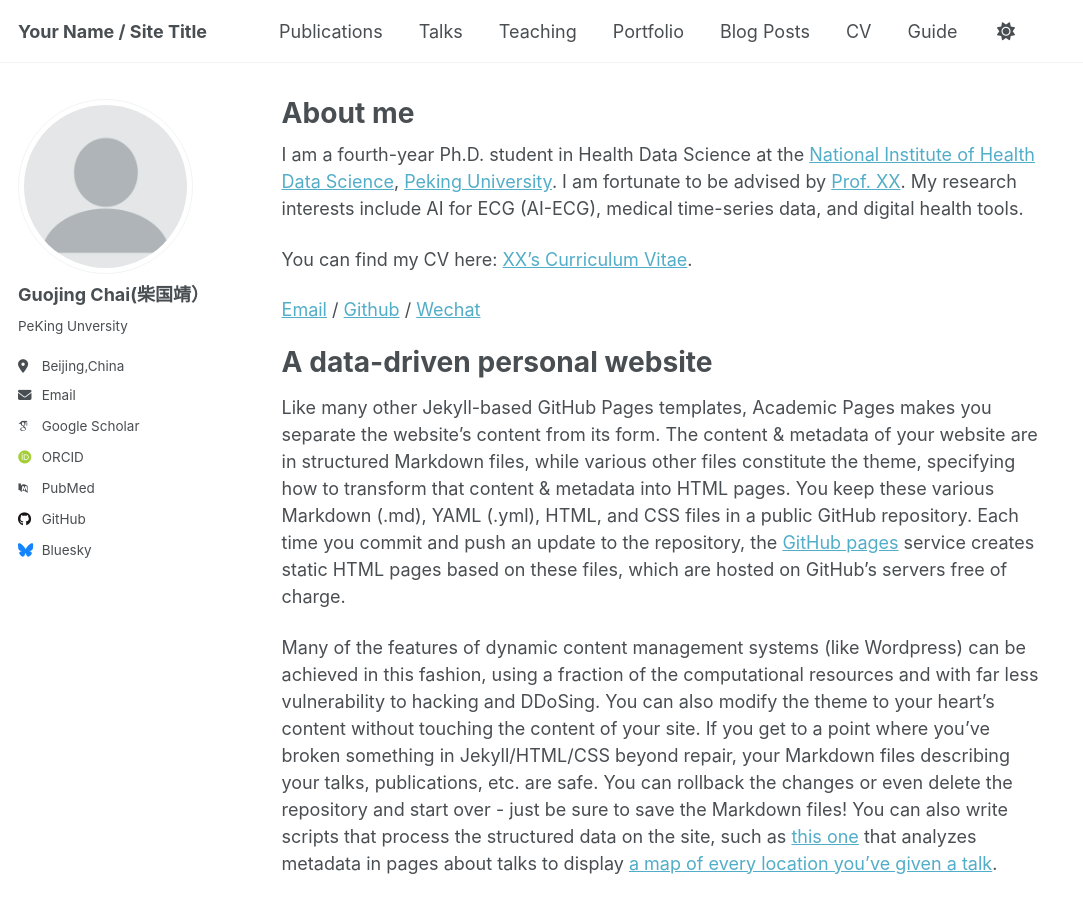
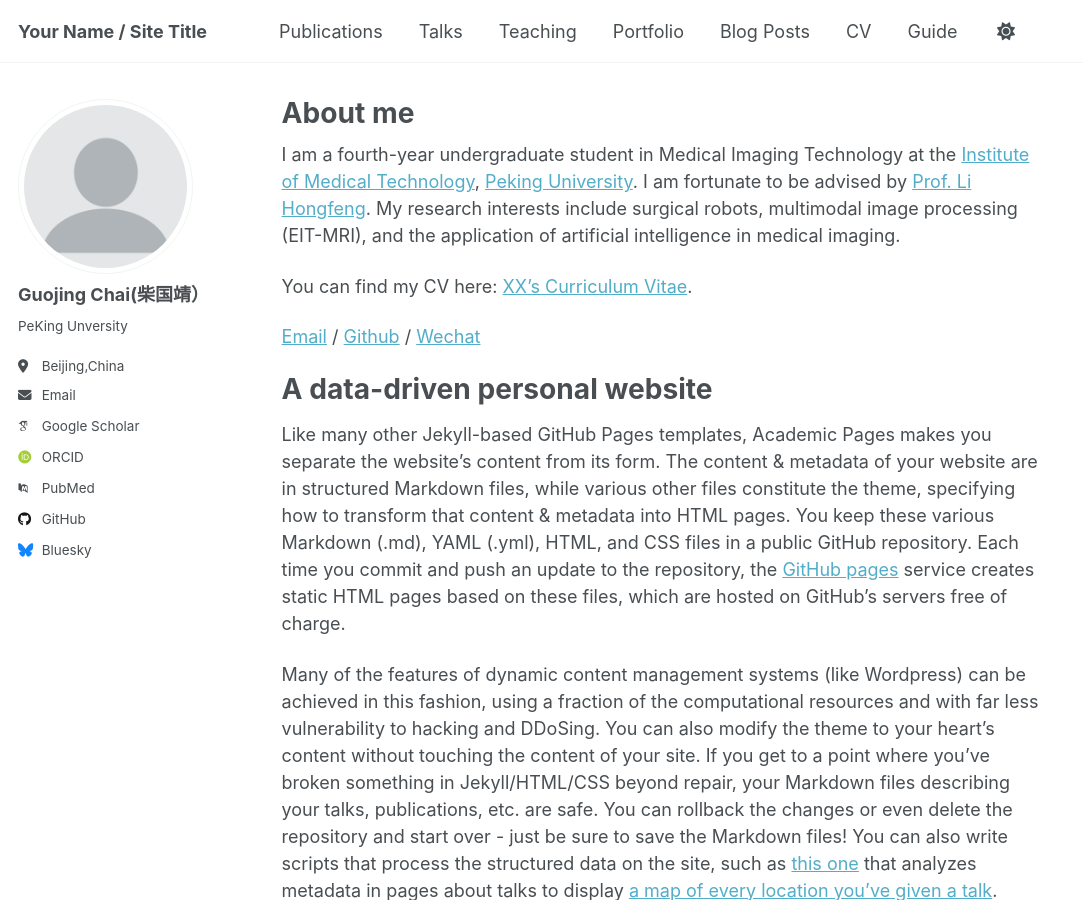
Before and after one commit to chaiguojing1-droid/chaiguojing.github.io, a Jekyll site: the page built from _pages/about.md, in a window 1280 px wide and 900 px high. Shown: the whole window, without its empty margins (0-1083 px from the left). Built offline with Jekyll 4.4.1, drawn with Linux system fonts in a browser that asks for light colours; some web fonts are replaced; a script that is not in the unit is left out.

Commit message:
Update about.md

```diff
--- a/_pages/about.md
+++ b/_pages/about.md
@@ -7,7 +7,7 @@ redirect_from:
   - /about.html
 ---
 
-I am a fourth-year Ph.D. student in Health Data Science at the [National Institute of Health Data Science](https://www.nihds.pku.edu.cn/), [Peking University](https://www.pku.edu.cn/). I am fortunate to be advised by [Prof. XX](). My research interests include AI for ECG (AI-ECG), medical time-series data, and digital health tools.
+I am a fourth-year undergraduate student in Medical Imaging Technology at the [ Institute of Medical Technology](https://www.nihds.pku.edu.cn/), [Peking University](https://www.pku.edu.cn/). I am fortunate to be advised by [Prof. Li Hongfeng](). My research interests include surgical robots, multimodal image processing (EIT-MRI), and the application of artificial intelligence in medical imaging.
 
 You can find my CV here: [XX's Curriculum Vitae](../assets/Curriculum_Vitae.pdf).
 
```
